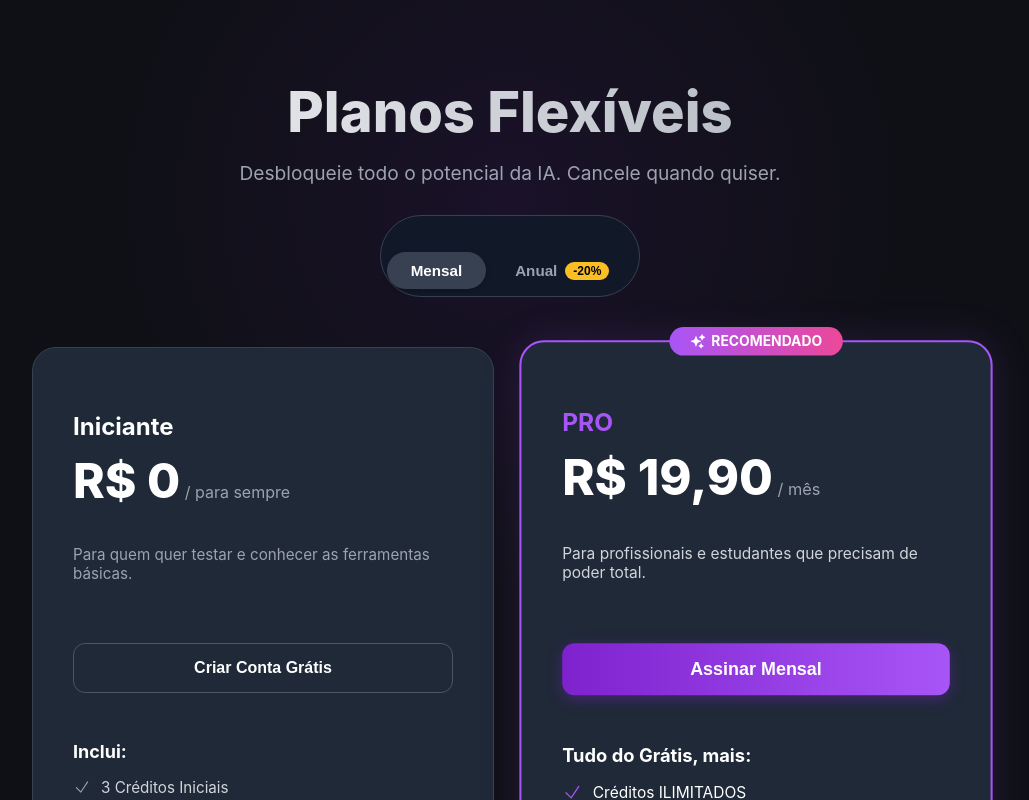
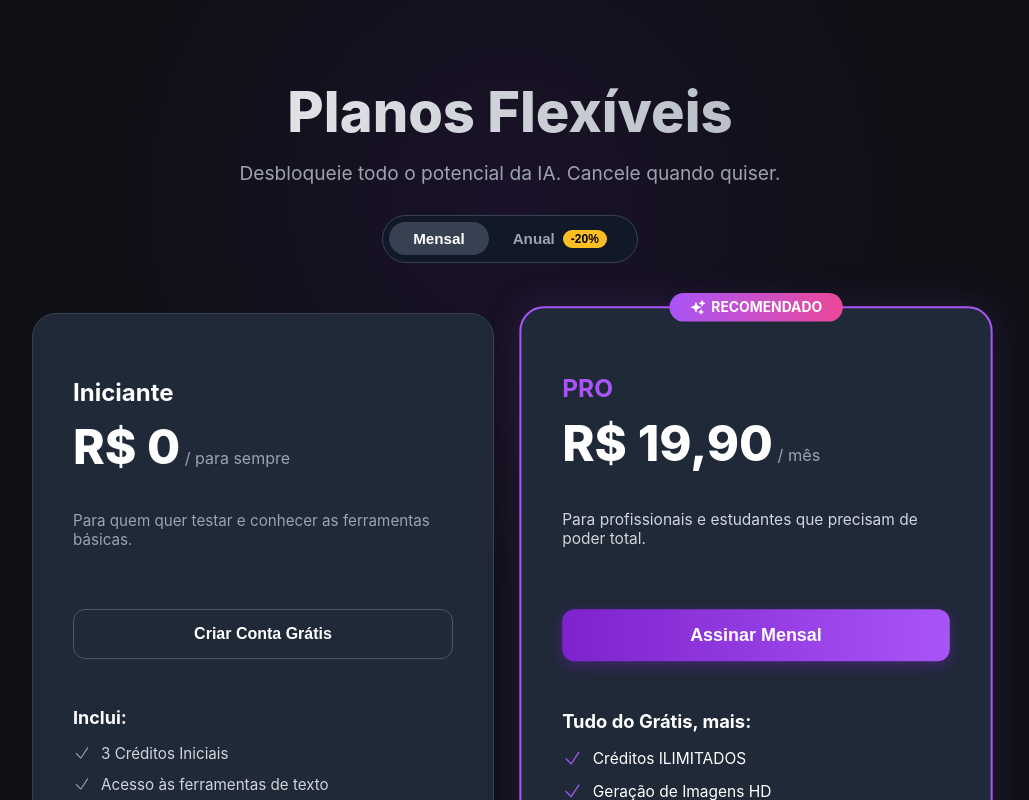
Before and after one commit to lfabio552/AdptaIA-Completo, a React (Create React App) app in the folder frontend/: page /precos in a window 1280 px wide. Shown: the top 800 px of the page, without its empty margins (130-1159 px from the left). Built offline with nearby package versions, Linux system fonts and the light colour scheme; no server answers.

Commit message:
corrige de novo

```diff
--- a/frontend/src/pages/PricingPage.js
+++ b/frontend/src/pages/PricingPage.js
@@ -85,30 +85,30 @@ export default function PricingPage() {
             Desbloqueie todo o potencial da IA. Cancele quando quiser.
           </p>
 
-          {/* TOGGLE MENSAL / ANUAL CORRIGIDO */}
+          {/* TOGGLE MENSAL / ANUAL BLINDADO */}
           <div style={{
-            display: 'inline-flex', // Garante que o container se ajuste ao conteúdo
-            alignItems: 'center',   // CENTRALIZA VERTICALMENTE (Corrige o bug da borda)
-            justifyContent: 'center',
-            backgroundColor: '#111827', // Fundo mais escuro para contraste
-            padding: '6px', // Espaço maior entre a borda e o botão
-            borderRadius: '100px',
+            display: 'inline-flex',
+            alignItems: 'center',
+            backgroundColor: '#111827',
+            padding: '6px', // O respiro exato entre o botão e a borda
+            borderRadius: '9999px', // Arredondamento perfeito
             border: '1px solid #374151',
-            gap: '5px' // Espaço entre os botões
+            boxSizing: 'border-box'
           }}>
             <button
               onClick={() => setBillingCycle('monthly')}
               style={{
-                padding: '10px 24px', // Altura confortável
-                borderRadius: '100px',
+                margin: 0, // Reset crucial para tirar margem invisível do navegador
+                boxSizing: 'border-box',
+                padding: '8px 24px', // Reduzido no eixo Y (cima/baixo) para ter folga
+                borderRadius: '9999px',
                 border: 'none',
                 backgroundColor: billingCycle === 'monthly' ? '#374151' : 'transparent',
                 color: billingCycle === 'monthly' ? '#fff' : '#9ca3af',
                 fontWeight: 'bold',
                 cursor: 'pointer',
                 transition: 'all 0.3s ease',
-                fontSize: '0.95rem',
-                boxShadow: billingCycle === 'monthly' ? '0 2px 5px rgba(0,0,0,0.2)' : 'none'
+                fontSize: '0.95rem'
               }}
             >
               Mensal
@@ -116,8 +116,10 @@ export default function PricingPage() {
             <button
               onClick={() => setBillingCycle('yearly')}
               style={{
-                padding: '10px 24px',
-                borderRadius: '100px',
+                margin: 0, // Reset crucial
+                boxSizing: 'border-box',
+                padding: '8px 24px', // Reduzido no eixo Y
+                borderRadius: '9999px',
                 border: 'none',
                 backgroundColor: billingCycle === 'yearly' ? '#7e22ce' : 'transparent',
                 color: billingCycle === 'yearly' ? '#fff' : '#9ca3af',
@@ -127,8 +129,7 @@ export default function PricingPage() {
                 fontSize: '0.95rem',
                 display: 'flex',
                 alignItems: 'center',
-                gap: '8px',
-                boxShadow: billingCycle === 'yearly' ? '0 2px 10px rgba(126, 34, 206, 0.3)' : 'none'
+                gap: '8px'
               }}
             >
               Anual
```
